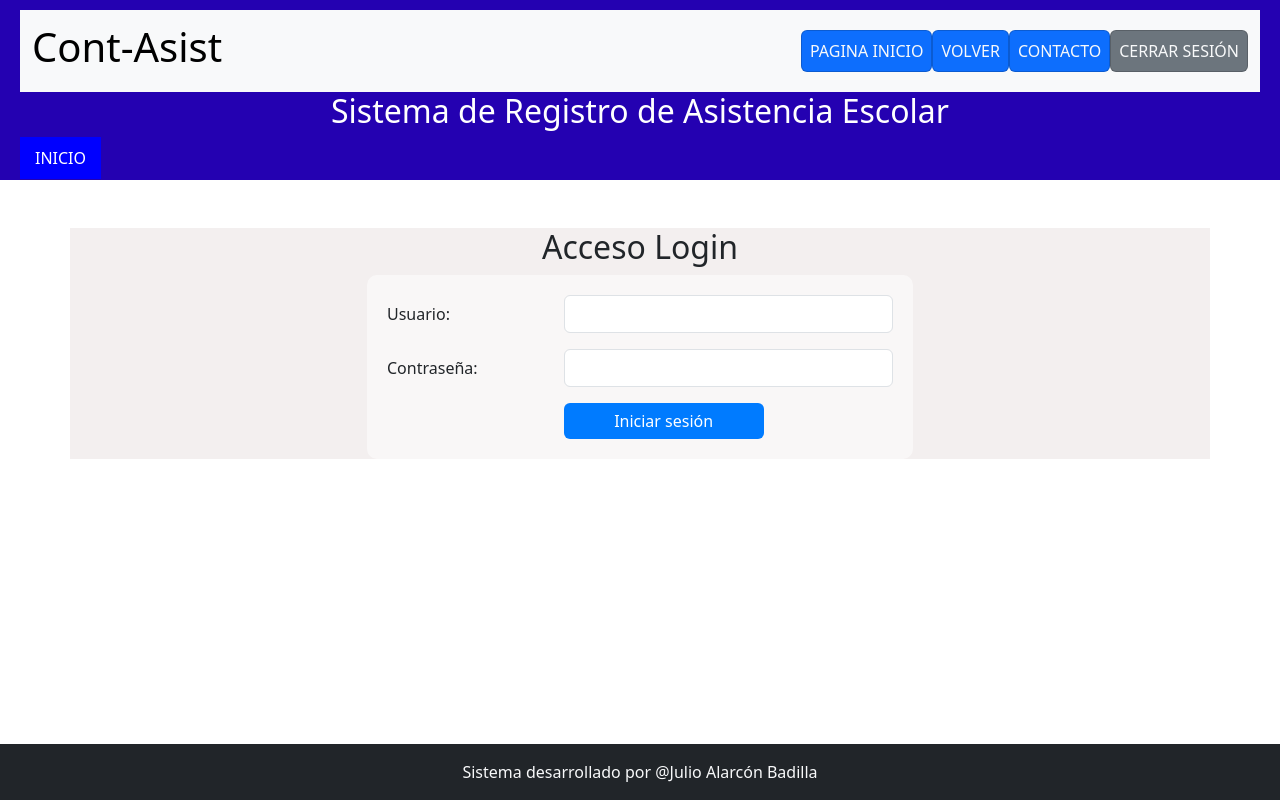
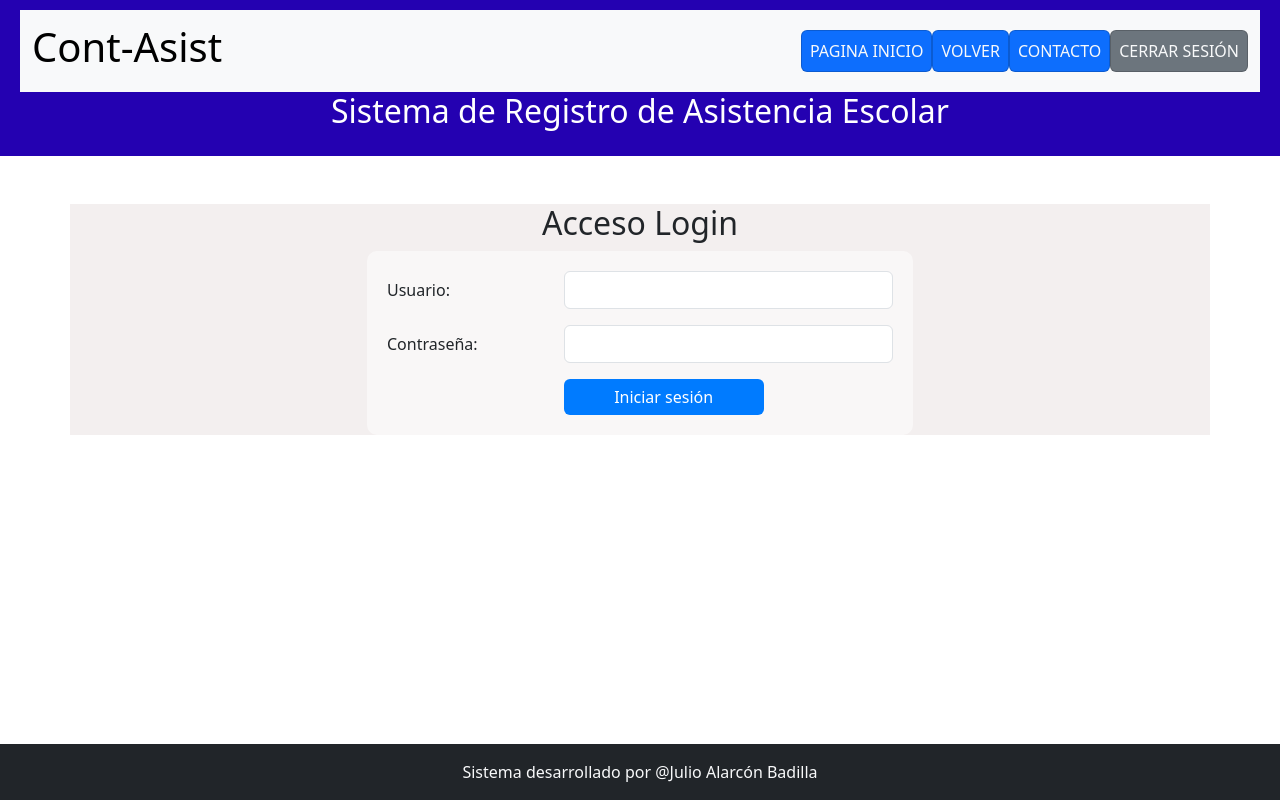
Before and after one commit to jalarconba/front_app, a React (Create React App) app: page / in a window 1280 px wide. Built offline with nearby package versions, Linux system fonts and the light colour scheme.

Commit message:
MODIFICANDO FORMULARIOS

```diff
--- a/src/components/Header.js
+++ b/src/components/Header.js
@@ -39,7 +39,7 @@ const Header = () => {
         </div>
       </nav>
       <h2 className="text-center mb-3">Sistema de Registro de Asistencia Escolar</h2>
-      <Tab />
+      {/* <Tab /> */}
     </header>
   );
 };
```
